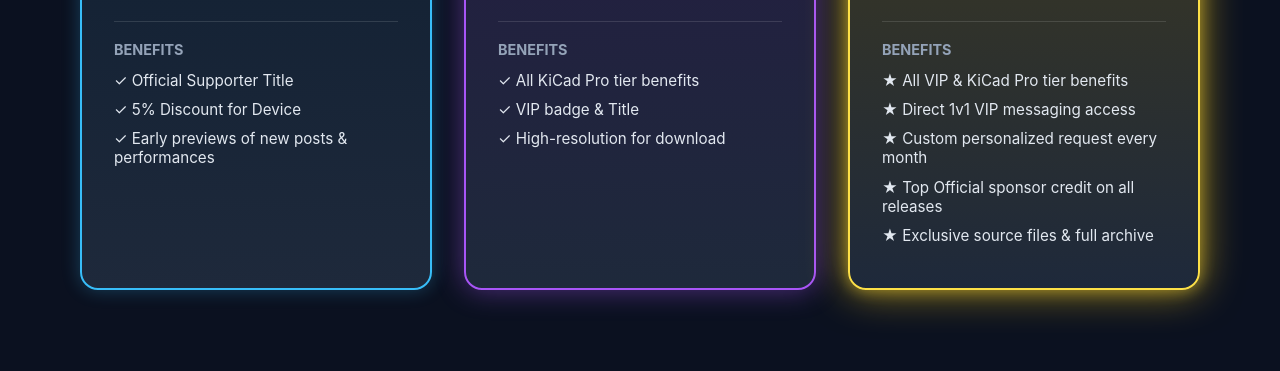
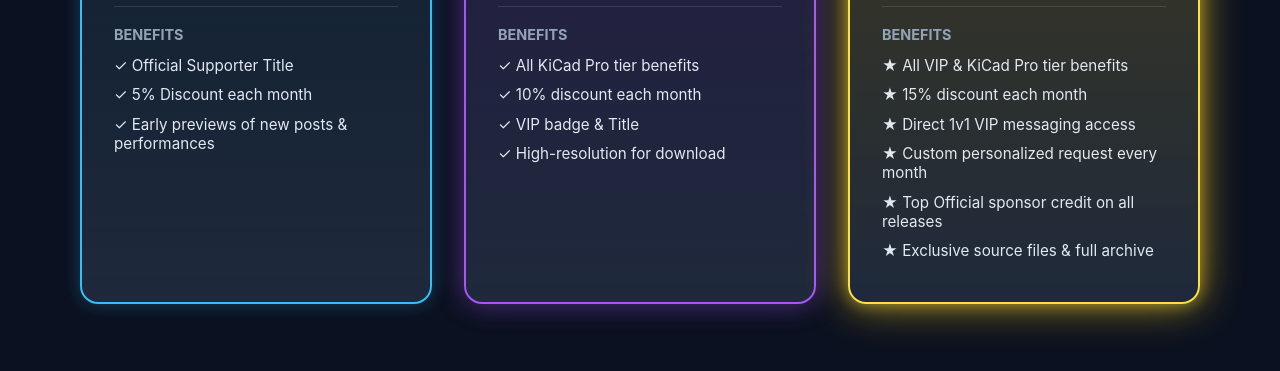
Before and after one commit to heesanghwang11-dot/KiCad, a plain HTML site: page page5.html in a window 1280 px wide. Shown: the part 415-786 px from the top of the page. Drawn offline with Linux system fonts and the light colour scheme.

Commit message:
Update page5.html

```diff
--- a/page5.html
+++ b/page5.html
@@ -181,7 +181,7 @@
           <h4>Benefits</h4>
           <ul class="benefits-list">
             <li>✓ Official Supporter Title</li>
-            <li>✓ 5% Discount for Device</li>
+            <li>✓ 5% Discount each month</li>
             <li>✓ Early previews of new posts &amp; performances</li>
           </ul>
         </div>
@@ -199,7 +199,8 @@
           <h4>Benefits</h4>
           <ul class="benefits-list">
             <li>✓ All KiCad Pro tier benefits</li>
-            <li>✓ VIP badge &amp; Title</li>
+            <li>✓ 10% discount each month</li>
+             <li>✓ VIP badge &amp; Title</li>
             <li>✓ High-resolution for download</li>
           </ul>
         </div>
@@ -217,6 +218,7 @@
           <h4>Benefits</h4>
           <ul class="benefits-list">
             <li>★ All VIP &amp; KiCad Pro tier benefits</li>
+            <li>★ 15% discount each month</li>
             <li>★ Direct 1v1 VIP messaging access</li>
             <li>★ Custom personalized request every month</li>
             <li>★ Top Official sponsor credit on all releases</li>
```
